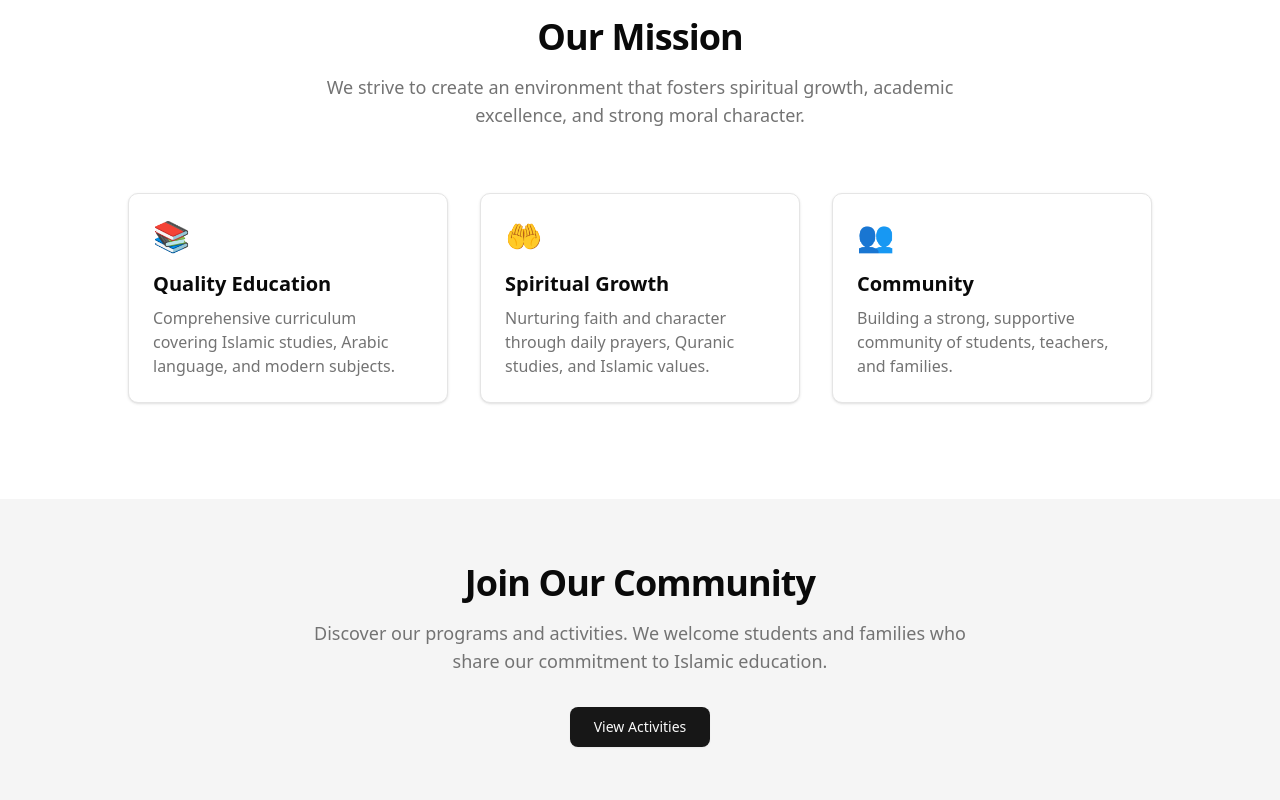
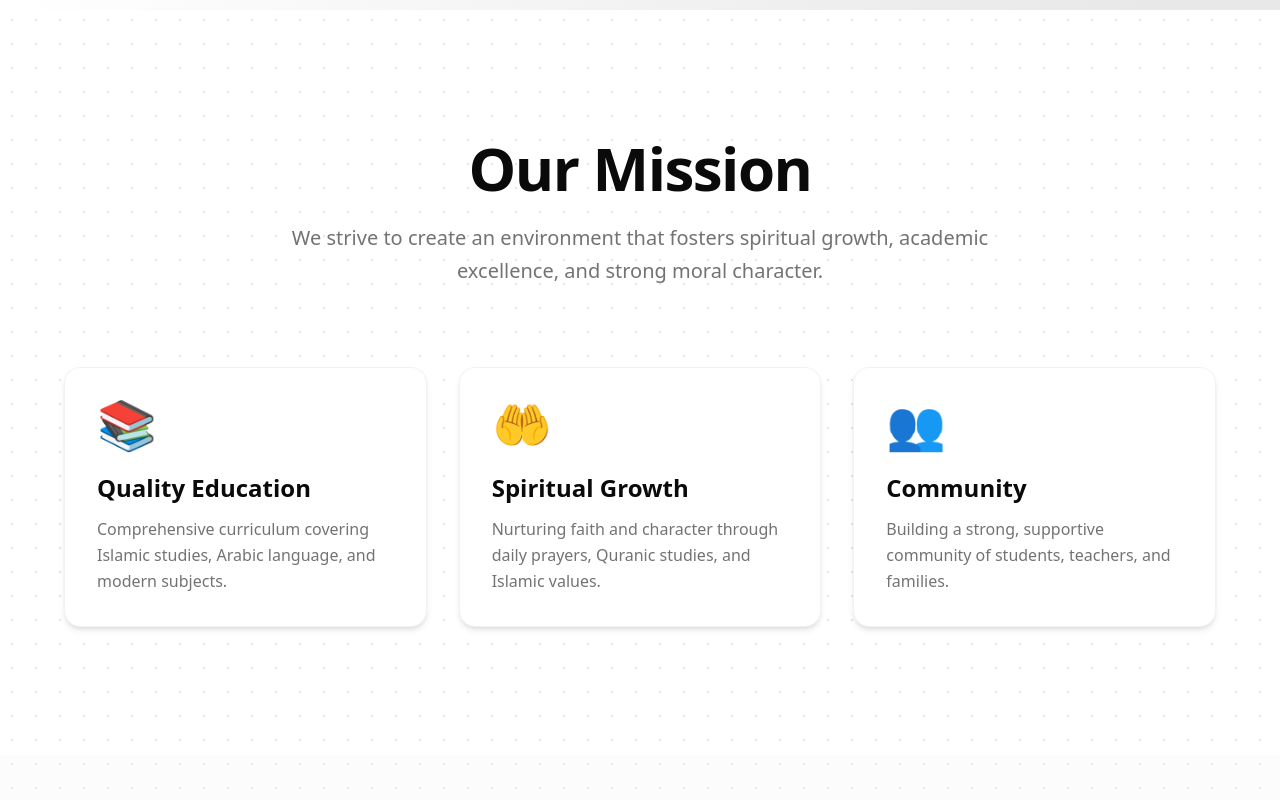
Before and after one commit to amJayem/madrasha-website, a SvelteKit app: page / in a window 1280 px wide. Shown: the part 1000-1800 px from the top of the page. Built offline with nearby package versions, Linux system fonts and the light colour scheme.

Commit message:
style: add scroll animation,
- Reduced spacing
- Created new spacing utilities
- Custom css effect

```diff
--- /dev/null
+++ b/src/lib/utils/scroll-animation.ts
@@ -0,0 +1,33 @@
+/**
+ * Scroll animation utility using Intersection Observer
+ * Adds fade-in/slide-up animations when elements enter viewport
+ */
+
+export function setupScrollAnimation(
+	element: HTMLElement,
+	options: {
+		animation?: 'fade' | 'slide-up';
+		threshold?: number;
+		rootMargin?: string;
+	} = {}
+) {
+	const { animation = 'fade', threshold = 0.1, rootMargin = '0px' } = options;
+
+	const observer = new IntersectionObserver(
+		(entries) => {
+			entries.forEach((entry) => {
+				if (entry.isIntersecting) {
+					const animationClass =
+						animation === 'slide-up' ? 'animate-slide-up' : 'animate-fade-in';
+					entry.target.classList.add(animationClass);
+					observer.unobserve(entry.target);
+				}
+			});
+		},
+		{ threshold, rootMargin }
+	);
+
+	observer.observe(element);
+
+	return () => observer.disconnect();
+}
--- a/src/routes/+page.svelte
+++ b/src/routes/+page.svelte
@@ -1,6 +1,18 @@
 <script lang="ts">
+	import { onMount } from 'svelte';
 	import { Button } from '$lib/components/ui/button';
 	import { assets, heroStats } from '$lib/data/content';
+	import { setupScrollAnimation } from '$lib/utils/scroll-animation';
+
+	let missionSection: HTMLElement;
+	let featuresSection: HTMLElement;
+	let ctaSection: HTMLElement;
+
+	onMount(() => {
+		if (missionSection) setupScrollAnimation(missionSection, { animation: 'slide-up' });
+		if (featuresSection) setupScrollAnimation(featuresSection, { animation: 'fade' });
+		if (ctaSection) setupScrollAnimation(ctaSection, { animation: 'slide-up' });
+	});
 </script>
 
 <svelte:head>
@@ -46,7 +58,7 @@
 
 				<!-- Main Heading -->
 				<h1
-					class="text-4xl font-bold tracking-tight text-foreground sm:text-5xl md:text-6xl lg:text-7xl"
+					class="text-5xl font-bold tracking-tight text-foreground sm:text-6xl md:text-7xl lg:text-8xl"
 				>
 					Welcome to Our
 					<span class="bg-linear-to-r from-primary to-primary/70 bg-clip-text text-transparent">
@@ -55,7 +67,7 @@
 				</h1>
 
 				<!-- Subheading -->
-				<p class="mt-6 text-lg leading-8 text-muted-foreground sm:text-xl">
+				<p class="mt-8 text-xl leading-8 text-muted-foreground sm:text-2xl">
 					Dedicated to providing quality Islamic education and nurturing the next generation of
 					learners with knowledge, wisdom, and character.
 				</p>
@@ -130,45 +142,51 @@
 </section>
 
 <!-- Features Section -->
-<section class="py-16 sm:py-24">
+<section bind:this={missionSection} class="section-spacing">
 	<div class="container mx-auto px-4 sm:px-6 lg:px-8">
-		<div class="mx-auto max-w-2xl text-center">
-			<h2 class="text-3xl font-bold tracking-tight text-foreground sm:text-4xl">
+		<div class="mx-auto max-w-3xl text-center">
+			<h2 class="text-4xl font-bold tracking-tight text-foreground sm:text-5xl lg:text-6xl">
 				Our Mission
 			</h2>
-			<p class="mt-4 text-lg text-muted-foreground">
+			<p class="mt-6 text-xl leading-relaxed text-muted-foreground">
 				We strive to create an environment that fosters spiritual growth, academic excellence, and
 				strong moral character.
 			</p>
 		</div>
 
-		<div class="mx-auto mt-16 max-w-5xl">
+		<div bind:this={featuresSection} class="mx-auto mt-20 max-w-6xl">
 			<div class="grid grid-cols-1 gap-8 sm:grid-cols-2 lg:grid-cols-3">
 				<!-- Feature 1 -->
-				<div class="rounded-lg border bg-card p-6 shadow-sm">
-					<div class="mb-4 text-3xl">📚</div>
-					<h3 class="text-xl font-semibold mb-2">Quality Education</h3>
-					<p class="text-muted-foreground">
+				<div
+					class="card-hover rounded-2xl border border-border/50 bg-card p-8 shadow-md hover:border-primary/20"
+				>
+					<div class="mb-6 text-5xl">📚</div>
+					<h3 class="text-2xl font-bold mb-3 text-foreground">Quality Education</h3>
+					<p class="text-muted-foreground leading-relaxed">
 						Comprehensive curriculum covering Islamic studies, Arabic language, and modern
 						subjects.
 					</p>
 				</div>
 
 				<!-- Feature 2 -->
-				<div class="rounded-lg border bg-card p-6 shadow-sm">
-					<div class="mb-4 text-3xl">🤲</div>
-					<h3 class="text-xl font-semibold mb-2">Spiritual Growth</h3>
-					<p class="text-muted-foreground">
+				<div
+					class="card-hover rounded-2xl border border-border/50 bg-card p-8 shadow-md hover:border-primary/20"
+				>
+					<div class="mb-6 text-5xl">🤲</div>
+					<h3 class="text-2xl font-bold mb-3 text-foreground">Spiritual Growth</h3>
+					<p class="text-muted-foreground leading-relaxed">
 						Nurturing faith and character through daily prayers, Quranic studies, and Islamic
 						values.
 					</p>
 				</div>
 
 				<!-- Feature 3 -->
-				<div class="rounded-lg border bg-card p-6 shadow-sm">
-					<div class="mb-4 text-3xl">👥</div>
-					<h3 class="text-xl font-semibold mb-2">Community</h3>
-					<p class="text-muted-foreground">
+				<div
+					class="card-hover rounded-2xl border border-border/50 bg-card p-8 shadow-md hover:border-primary/20"
+				>
+					<div class="mb-6 text-5xl">👥</div>
+					<h3 class="text-2xl font-bold mb-3 text-foreground">Community</h3>
+					<p class="text-muted-foreground leading-relaxed">
 						Building a strong, supportive community of students, teachers, and families.
 					</p>
 				</div>
@@ -178,18 +196,20 @@
 </section>
 
 <!-- Call to Action -->
-<section class="bg-muted py-16">
+<section bind:this={ctaSection} class="section-spacing section-alt">
 	<div class="container mx-auto px-4 sm:px-6 lg:px-8">
-		<div class="mx-auto max-w-2xl text-center">
-			<h2 class="text-3xl font-bold tracking-tight text-foreground sm:text-4xl">
+		<div class="mx-auto max-w-3xl text-center">
+			<h2 class="text-4xl font-bold tracking-tight text-foreground sm:text-5xl lg:text-6xl">
 				Join Our Community
 			</h2>
-			<p class="mt-4 text-lg text-muted-foreground">
+			<p class="mt-6 text-xl leading-relaxed text-muted-foreground">
 				Discover our programs and activities. We welcome students and families who share our
 				commitment to Islamic education.
 			</p>
-			<div class="mt-8">
-				<Button href="/activities" size="lg"> View Activities </Button>
+			<div class="mt-10">
+				<Button href="/activities" size="lg" class="shadow-lg hover:shadow-xl transition-shadow">
+					View Activities
+				</Button>
 			</div>
 		</div>
 	</div>
--- a/src/routes/activities/+page.svelte
+++ b/src/routes/activities/+page.svelte
@@ -1,5 +1,15 @@
 <script lang="ts">
+	import { onMount } from 'svelte';
 	import { activities } from '$lib/data/content';
+	import { setupScrollAnimation } from '$lib/utils/scroll-animation';
+
+	let activitiesGrid: HTMLElement;
+	let ctaSection: HTMLElement;
+
+	onMount(() => {
+		if (activitiesGrid) setupScrollAnimation(activitiesGrid, { animation: 'fade' });
+		if (ctaSection) setupScrollAnimation(ctaSection, { animation: 'slide-up' });
+	});
 </script>
 
 <svelte:head>
@@ -8,11 +18,13 @@
 </svelte:head>
 
 <!-- Page Header -->
-<section class="bg-linear-to-b from-primary/10 to-background py-12 sm:py-16">
+<section class="bg-linear-to-b from-primary/10 to-background page-header-spacing">
 	<div class="container mx-auto px-4 sm:px-6 lg:px-8">
 		<div class="mx-auto max-w-3xl text-center">
-			<h1 class="text-4xl font-bold tracking-tight text-foreground sm:text-5xl">Our Activities</h1>
-			<p class="mt-4 text-lg text-muted-foreground">
+			<h1 class="text-5xl font-bold tracking-tight text-foreground sm:text-6xl lg:text-7xl">
+				Our Activities
+			</h1>
+			<p class="mt-6 text-xl leading-relaxed text-muted-foreground">
 				Discover the various programs and activities we offer to our students and community
 			</p>
 		</div>
@@ -20,13 +32,16 @@
 </section>
 
 <!-- Activities Grid -->
-<section class="py-16">
+<section bind:this={activitiesGrid} class="content-spacing">
 	<div class="container mx-auto px-4 sm:px-6 lg:px-8">
 		<div class="grid grid-cols-1 gap-8 sm:grid-cols-2 lg:grid-cols-3">
-			{#each activities as activity}
-				<div class="group rounded-lg border bg-card p-6 shadow-sm transition-shadow hover:shadow-md">
-					<div class="mb-4 text-4xl">{activity.icon}</div>
-					<h3 class="text-xl font-semibold mb-2 text-foreground">{activity.title}</h3>
+			{#each activities as activity, index}
+				<div
+					class="card-hover rounded-2xl border border-border/50 bg-card p-8 shadow-md hover:border-primary/20"
+					style="animation-delay: {index * 0.1}s"
+				>
+					<div class="mb-6 text-5xl">{activity.icon}</div>
+					<h3 class="text-2xl font-bold mb-3 text-foreground">{activity.title}</h3>
 					<p class="text-muted-foreground leading-relaxed">{activity.description}</p>
 				</div>
 			{/each}
@@ -35,18 +50,18 @@
 </section>
 
 <!-- Additional Information -->
-<section class="bg-muted py-16">
+<section bind:this={ctaSection} class="content-spacing section-alt">
 	<div class="container mx-auto px-4 sm:px-6 lg:px-8">
 		<div class="mx-auto max-w-3xl text-center">
-			<h2 class="text-3xl font-bold tracking-tight text-foreground mb-4">
+			<h2 class="text-4xl font-bold tracking-tight text-foreground sm:text-5xl mb-6">
 				Interested in Learning More?
 			</h2>
-			<p class="text-lg text-muted-foreground mb-8">
+			<p class="text-xl text-muted-foreground mb-10 leading-relaxed">
 				Contact us to learn more about our programs, schedules, and how to enroll.
 			</p>
 			<a
 				href="/contact"
-				class="inline-flex items-center justify-center rounded-md bg-primary px-6 py-3 text-sm font-medium text-primary-foreground shadow-sm hover:bg-primary/90 transition-colors"
+				class="inline-flex items-center justify-center rounded-xl bg-primary px-8 py-4 text-base font-medium text-primary-foreground shadow-lg hover:bg-primary/90 hover:shadow-xl transition-all duration-300"
 			>
 				Get in Touch
 			</a>
--- a/src/routes/layout.css
+++ b/src/routes/layout.css
@@ -117,5 +117,88 @@
   }
   body {
     @apply bg-background text-foreground;
+    /* Subtle dot pattern background */
+    background-image: radial-gradient(circle, oklch(0.922 0 0) 1px, transparent 1px);
+    background-size: 24px 24px;
+    background-position: 0 0;
   }
 }
+
+/* Custom utility classes for animations and effects */
+@layer utilities {
+  /* Fade in animation */
+  .animate-fade-in {
+    animation: fadeIn 0.6s ease-out forwards;
+    opacity: 0;
+  }
+
+  /* Slide up animation */
+  .animate-slide-up {
+    animation: slideUp 0.6s ease-out forwards;
+    opacity: 0;
+    transform: translateY(20px);
+  }
+
+  /* Stagger animation delays */
+  .animate-delay-100 {
+    animation-delay: 0.1s;
+  }
+  .animate-delay-200 {
+    animation-delay: 0.2s;
+  }
+  .animate-delay-300 {
+    animation-delay: 0.3s;
+  }
+  .animate-delay-400 {
+    animation-delay: 0.4s;
+  }
+
+  /* Card hover effects */
+  .card-hover {
+    @apply transition-all duration-300 ease-out;
+  }
+  .card-hover:hover {
+    @apply shadow-lg;
+    transform: translateY(-4px);
+  }
+
+  /* Section spacing - for home page hero sections */
+  .section-spacing {
+    @apply py-20 sm:py-28 lg:py-32;
+  }
+
+  /* Page header spacing - moderate for other pages */
+  .page-header-spacing {
+    @apply py-12 sm:py-16 lg:py-20;
+  }
+
+  /* Content section spacing - moderate for other pages */
+  .content-spacing {
+    @apply py-12 sm:py-16 lg:py-20;
+  }
+
+  /* Alternating section backgrounds */
+  .section-alt {
+    @apply bg-muted/30;
+  }
+}
+
+@keyframes fadeIn {
+  from {
+    opacity: 0;
+  }
+  to {
+    opacity: 1;
+  }
+}
+
+@keyframes slideUp {
+  from {
+    opacity: 0;
+    transform: translateY(20px);
+  }
+  to {
+    opacity: 1;
+    transform: translateY(0);
+  }
+}
```
Also changed, not shown: src/routes/about/+page.svelte (+38 -29 lines), src/routes/contact/+page.svelte (+29 -15 lines), src/routes/gallery/+page.svelte (+22 -10 lines).
